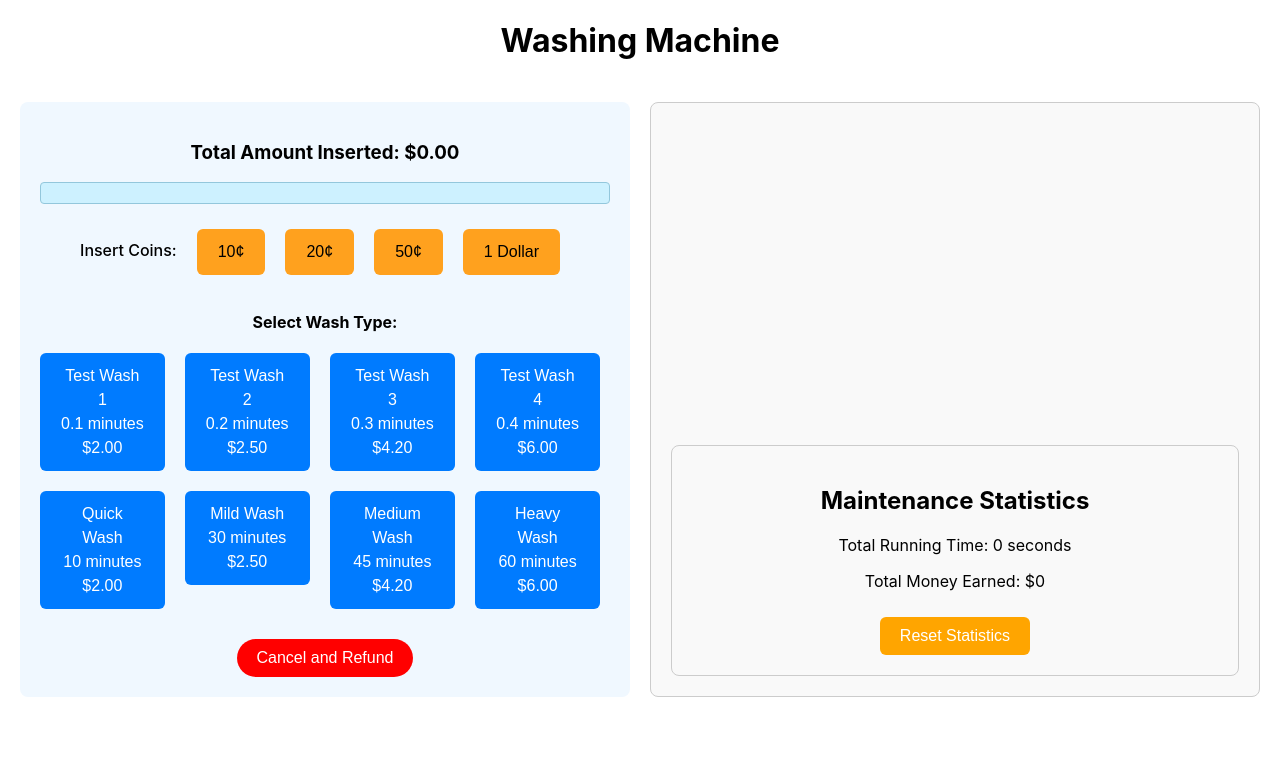
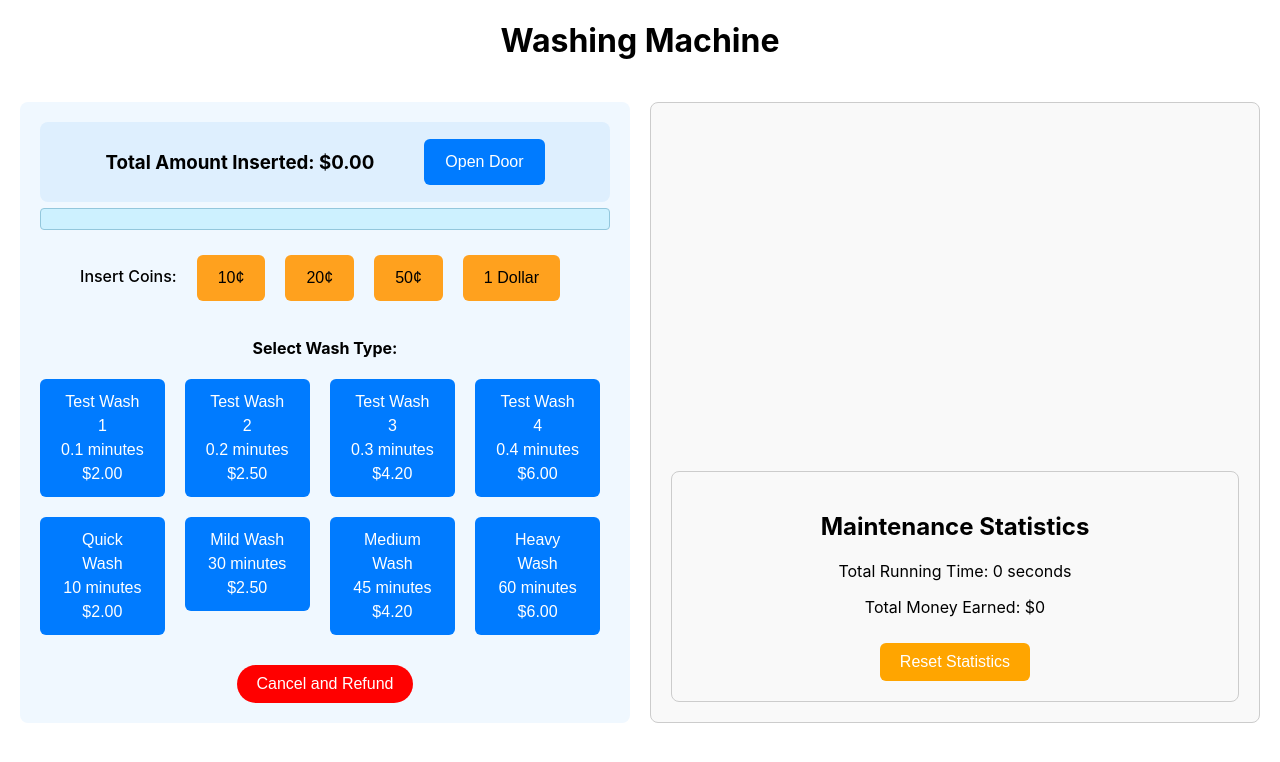
Before and after one commit to terjnh/washing-machine-app, a React (Create React App) app: page / in a window 1280 px wide. Shown: the top 762 px of the page. Built offline with nearby package versions, Linux system fonts and the light colour scheme.

Commit message:
Unlock door button

```diff
--- a/src/App.css
+++ b/src/App.css
@@ -49,6 +49,16 @@
   padding: 20px;
   border-radius: 8px;
 }
+.left-top-column {
+  background-color: #deeffe;
+  align-items: center;
+  padding: 10px;
+  border-radius: 8px;
+  flex-direction: row;
+  display: flex;
+  justify-content: center;
+  margin-bottom: 6px;
+}
 
 .right-column {
   background-color: #f9f9f9;
@@ -64,6 +74,29 @@
   border-radius: 8px;
   border: 1px solid #ccc;
   margin-top: auto;
+}
+
+.door-button {
+  border-radius: 6px;
+  border-width: 1px;
+  margin-left: 50px;
+  margin-bottom: 0px;
+  padding: 10px 20px;
+  font-size: 16px;
+  background-color: #007bff;
+  line-height: 1.5;
+  text-align: center;
+  color: white;
+  border: 1px solid transparent;
+}
+.door-button:active {
+  background-color: #0056b3;
+  transform: scale(0.98);
+  box-shadow: 0 4px 6px rgba(0, 0, 0, 0.1);
+}
+.door-button:disabled {
+  opacity: 0.5;
+  cursor: not-allowed;
 }
 
 .wash-buttons-row {
--- a/src/App.js
+++ b/src/App.js
@@ -1,11 +1,7 @@
 import React, { useState, useEffect, useRef } from "react";
 import "./App.css";
 import { insertCoin, selectWash, cancelWash } from "./PreWash";
-import {
-  updateDoorLock,
-  updateProgress,
-  startWashingProcess,
-} from "./WashingProgress";
+import { updateProgress, startWashingProcess } from "./WashingProgress";
 import {
   updateTotalTimeSwitchedOn,
   getStatistics,
@@ -114,7 +110,16 @@ function App() {
       <h1>Washing Machine</h1>
       <div className="grid-container">
         <div className="left-column">
-          <h3>Total Amount Inserted: ${totalAmount.toFixed(2)}</h3>
+          <div className="left-top-column">
+            <h3>Total Amount Inserted: ${totalAmount.toFixed(2)}</h3>
+            <button
+              className="door-button"
+              disabled={isWashing && !insufficientFunds}
+              onClick={() => setMessage("Door is unlocked.")}
+            >
+              Open Door
+            </button>
+          </div>
           <div className="status-box">{message}</div>
           <div className="coin-buttons-row">
             <p className="coin-label">Insert Coins:</p>
--- a/src/PreWash.js
+++ b/src/PreWash.js
@@ -27,7 +27,7 @@ export const selectWash = (wash, totalAmount, setMessage, setSelectedWash) => {
     // Reset the totalAmount to 0 after the wash starts
     return 0;
   } else {
-    // If the amount is insufficient
+    // Insufficient amount
     setMessage(
       `Insufficient amount. Please insert $${(wash.cost - totalAmount).toFixed(
         2
--- a/src/WashingProgress.js
+++ b/src/WashingProgress.js
@@ -1,16 +1,11 @@
-// Function to lock/unlock the washing machine door
-export const updateDoorLock = (isWashing) => {
-  return isWashing ? "Locked" : "Unlocked";
-};
-
-// Function to calculate washing progress based on elapsed time
+// Calculate washing progress based on elapsed time
 export function updateProgress(duration, elapsedTime) {
   const progressPercentage = (elapsedTime / duration) * 100;
   const remainingTime = duration - elapsedTime;
   return { progressPercentage, remainingTime };
 }
 
-// Function to simulate the washing process, updating every second
+// 'simulates' the washing process, updates each second
 export const startWashingProcess = (
   totalDuration,
   setElapsedTime,
@@ -21,7 +16,7 @@ export const startWashingProcess = (
   setDoorStatus("Locked");
 
   const washingInterval = setInterval(() => {
-    console.log("setElapsedTime--washingInterval");
+    // console.log("setElapsedTime--washingInterval");
     setElapsedTime((prev) => {
       const newElapsedTime = prev + 1;
       if (newElapsedTime >= totalDuration) {
```
Also changed, not shown: 2 other files (tests, documents, lock files or other folders).
